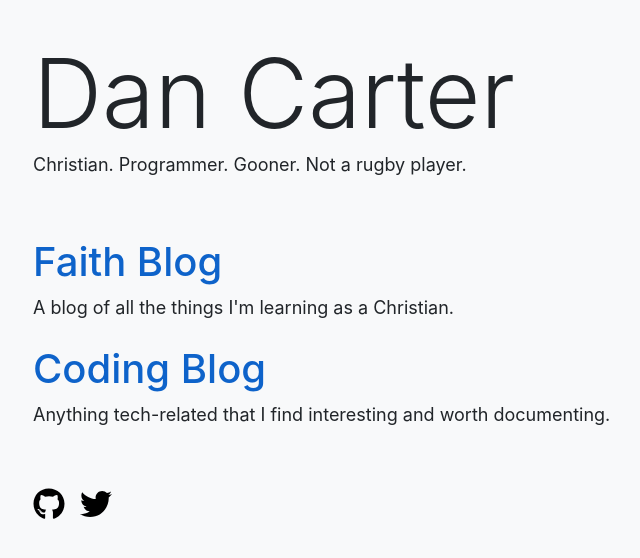
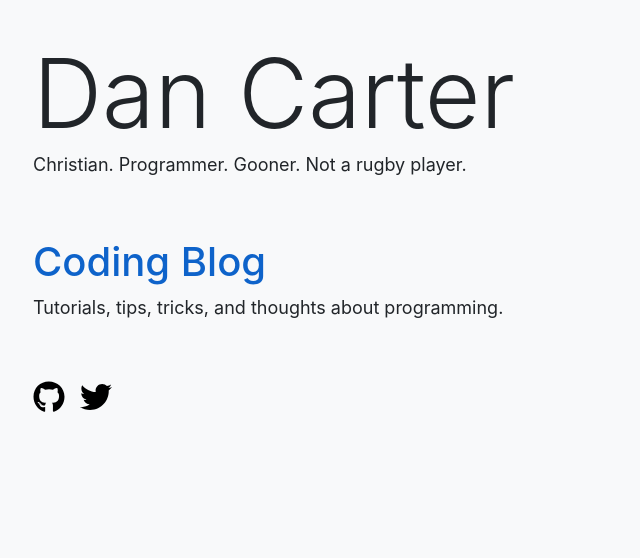
Before and after one commit to djcarter85/carterdan.net, a Jekyll site: the page built from index.html, in a window 1280 px wide. Shown: the top 558 px of the page, without its empty margins (52-692 px from the left). Built offline with Jekyll 4.4.1, drawn with Linux system fonts in a browser that asks for light colours; nearby versions of some CDN libraries.

Commit message:
Improve projects

```diff
--- a/_data/projects.yml
+++ b/_data/projects.yml
@@ -1,6 +1,3 @@
-- title: Faith Blog
-  link: https://faithblog.carterdan.net
-  description: A blog of all the things I'm learning as a Christian.
 - title: Coding Blog
   link: https://codingblog.carterdan.net
-  description: Anything tech-related that I find interesting and worth documenting.
+  description: Tutorials, tips, tricks, and thoughts about programming.
```
